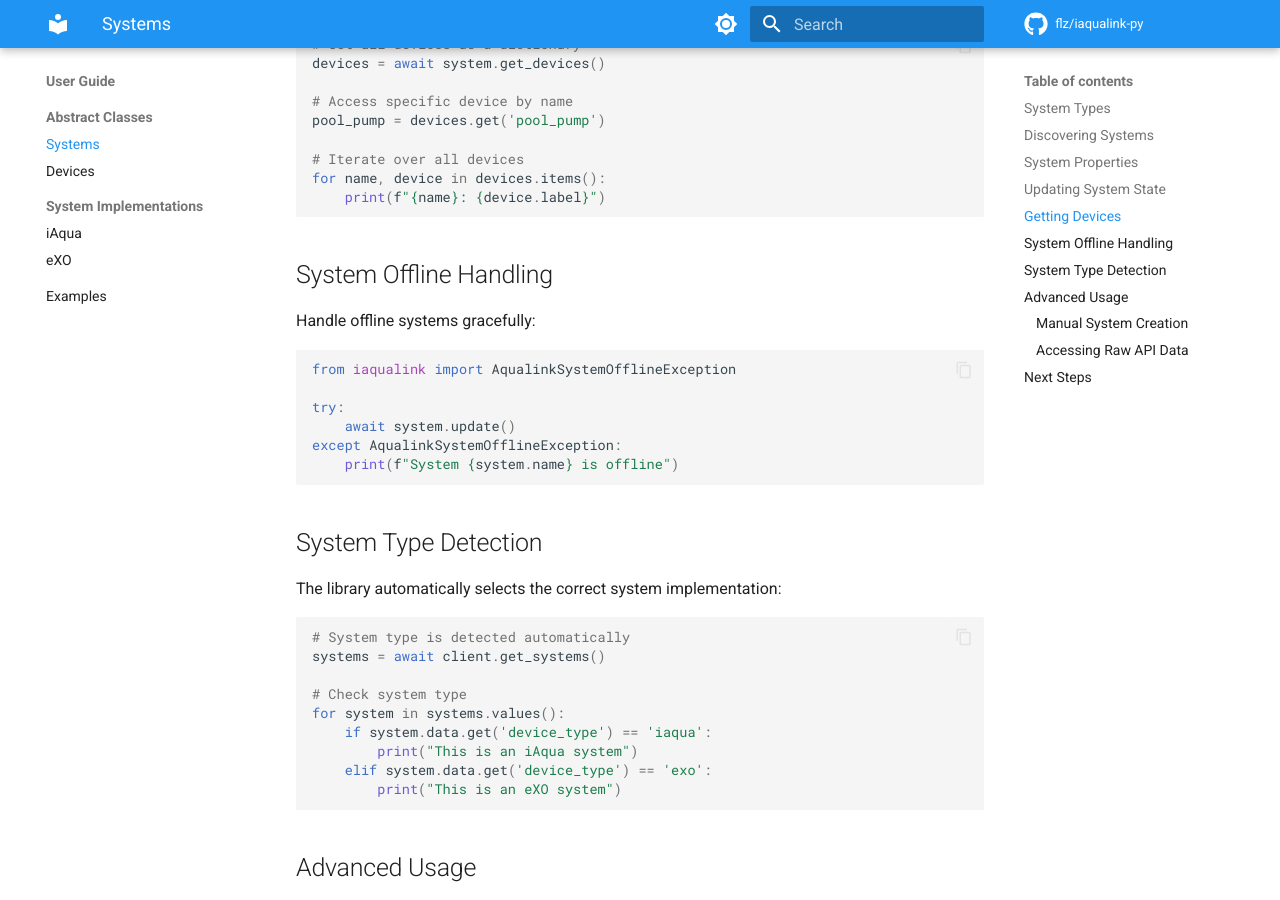
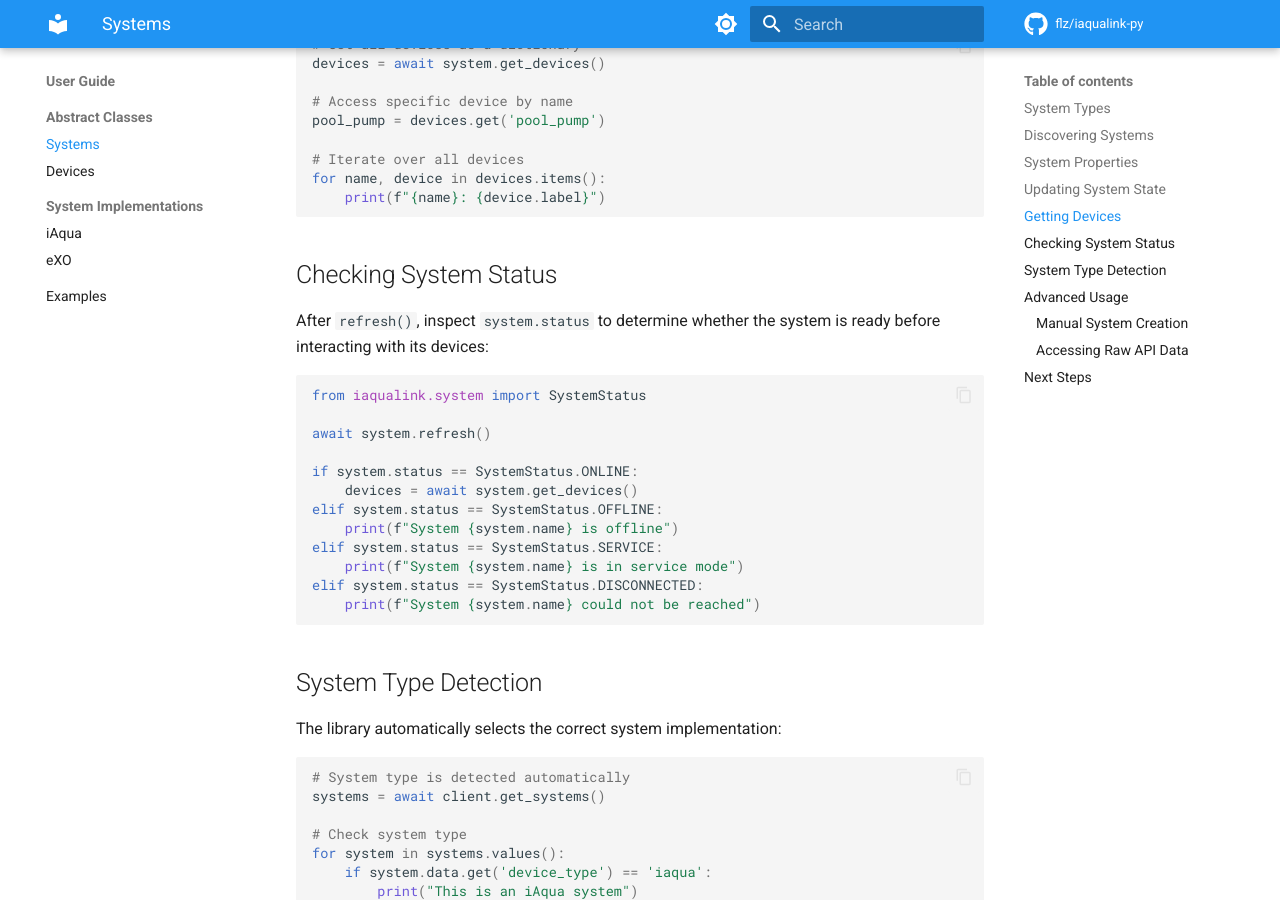
Before and after one commit to flz/iaqualink-py, an MkDocs documentation site: the page built from docs/guide/systems.md, in a window 1280 px wide and 900 px high, scrolled down 1572 px. Built offline with MkDocs 1.6.1 and Material for MkDocs 9.7.7, drawn with Linux system fonts in a browser that asks for light colours; comment, search, counter and statistics services are not loaded.

Commit message:
docs: remove AqualinkSystemOfflineException, show status-check pattern
No internal code raises AqualinkSystemOfflineException any more.
Remove it from all doc examples and guides; replace exception-based
offline detection with system.status checks throughout:

- api/exceptions.md: remove the exception entirely; rewrite hierarchy,
  add "System Status Check" section, clean up all stale examples
- api/system.md: remove "raises AqualinkSystemOfflineException" from
  refresh() docs; note offline states appear in system.status
- guide/systems.md: replace "System Offline Handling" section with
  "Checking System Status" using status enum
- guide/examples.md: replace try/except offline pattern with
  status check in robust_control() example

Co-Authored-By: Claude Sonnet 4.6 <noreply@anthropic.com>

````diff
--- a/docs/guide/systems.md
+++ b/docs/guide/systems.md
@@ -74,17 +74,24 @@ for name, device in devices.items():
     print(f"{name}: {device.label}")
 ```
 
-## System Offline Handling
+## Checking System Status
 
-Handle offline systems gracefully:
+After `refresh()`, inspect `system.status` to determine whether the system
+is ready before interacting with its devices:
 
 ```python
-from iaqualink import AqualinkSystemOfflineException
+from iaqualink.system import SystemStatus
 
-try:
-    await system.update()
-except AqualinkSystemOfflineException:
+await system.refresh()
+
+if system.status == SystemStatus.ONLINE:
+    devices = await system.get_devices()
+elif system.status == SystemStatus.OFFLINE:
     print(f"System {system.name} is offline")
+elif system.status == SystemStatus.SERVICE:
+    print(f"System {system.name} is in service mode")
+elif system.status == SystemStatus.DISCONNECTED:
+    print(f"System {system.name} could not be reached")
 ```
 
 ## System Type Detection
````
Also changed, not shown: docs/api/exceptions.md (+37 -49 lines), docs/api/system.md (+3 -1 lines), docs/guide/examples.md (+5 -5 lines).
